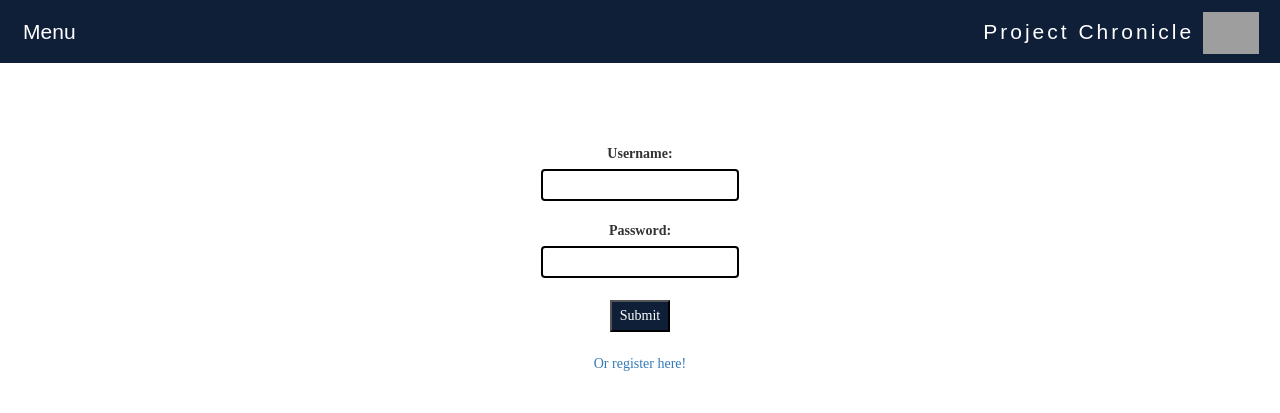
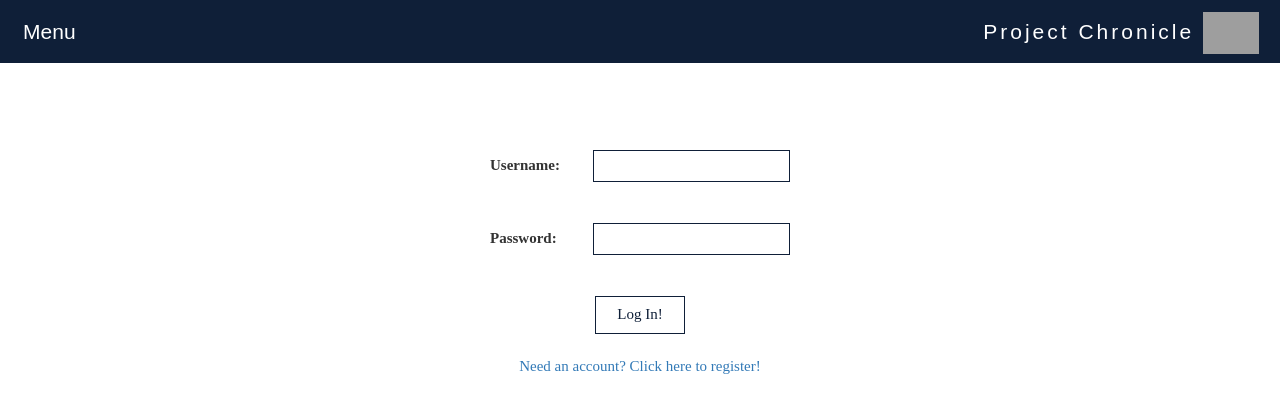
Before and after one commit to bhairavmehta95/Project-Chronicle, a Django app: page /login/ in a window 1280 px wide. Shown: the top 413 px of the page. Run offline with Django 3.2, Linux system fonts and the light colour scheme; some libraries are stand-ins or nearby versions; grey boxes are pictures that could not be loaded.

Commit message:
Minor improvements to login page

```diff
--- a/speech/static/css/class.css
+++ b/speech/static/css/class.css
@@ -29,7 +29,7 @@ h1{
   background-color: #fff;
   color:#0f1f38;
   margin:1em;
-  border: solid 1px #8e7970;
+  border: solid 1px #0f1f38;
   cursor: pointer;
 }
 
--- a/speech/static/css/login.css
+++ b/speech/static/css/login.css
@@ -1,76 +1,47 @@
-body {
-  margin-left:0;
+.loginContainer {
+    font-size:15px;
+    margin-top: 6em;
+    width: 22em;
+    text-align: center;
+    font-family: "Century Gothic",sans-seif;
 }
 
-h1 {
-  text-align:center;
-  font-family:"Trebuchet MS",sans-serif;
-  font-size:3em;
+.loginContainer label {
+    float:left;
+    margin-left:0;
+    margin-bottom:0;
 }
 
-.loginContainer {
-    margin-top:6em;
+.loginContainer .formRow {
+    height: 2em;
+    line-height:2em;
 }
 
-form {
-  text-align: center;
-  font-family:"Century Gothic",sans-seif;
+.loginContainer input[type=text],
+.loginContainer input[type=password] {
+    width:13em;
+    text-align:left;
+    float:right;
+    text-indent:.5em;
+    box-sizing:content-box;
+    height:2em;
+    line-height:2em;
+    padding:0;
+    border: solid 1px #0f1f38;
 }
 
-input[type=text] {
-  width: 8;
-  border: 2px solid black;
-  border-radius: 4px;
-  padding: 4px 8px;
-  -webkit-transition: width 0.5s ease_in_out;
-  transition: width 0.5s ease-in-out;
+.submitButton {
+    background-color: #fff;
+    color: #0f1f38;
+    border: 1px solid #0f1f38;
+    padding: .5em 0;
+    width:30%;
 }
 
-input[type=email] {
-  width: 8;
-  border: 2px solid black;
-  border-radius: 4px;
-  padding: 4px 8px;
-  -webkit-transition: width 0.5s ease_in_out;
-  transition: width 0.5s ease-in-out;
+.registerLink {
 }
 
-
-input[type=text]:focus {
-  width: 12%;
-  background-color: lightblue;
-}
-
-
-input[type=email]:focus {
-  width: 12%;
-  background-color: lightblue;
-}
-
-
-input[type=password] {
-  width: 8;
-  border: 2px solid black;
-  border-radius: 4px;
-  padding: 4px 8px;
-  -webkit-transition: width 0.5s ease-in-out;
-  transition: width 0.5s ease-in-out;
-}
-
-input[type=password]:focus {
-  width: 12%;
-  background-color: lightblue;
-}
-
-input[type=submit] {
-  background-color: #0F1F38;
-  margin: 2px 4px;
-  color: white;
-  cursor: pointer;
-  padding: 4px 8px;
-}
-
-.input_field {
-  margin-right: auto;
-  margin-left: auto
-}
+    .submitButton:hover {
+        background-color: #f55449;
+        color: #fff;
+    }
--- a/speech/templates/login.html
+++ b/speech/templates/login.html
@@ -19,9 +19,9 @@
             {% csrf_token %}
 
             {% for field in form %}
-            {{ field.label_tag }}
-            <br>
-            {{ field }}
+            <div class="formRow">
+                <label>{{ field.label_tag }}</label> {{ field }}
+            </div>
 
             <br> <br>
             {% endfor %}
@@ -32,9 +32,9 @@
             <br>
             {% endif %}
 
-            <input type="submit" value="Submit" />
+            <input type="submit" class="submitButton" value="Log In!" />
             <br> <br>
-            <a href="/signup"> Or register here! </a>
+            <a class="registerLink" href="/signup"> Need an account? Click here to register!</a>
         </form>
     </div>
 </body>
```
Also changed, not shown: speech/templates/topics.html (line endings or trailing spaces).
